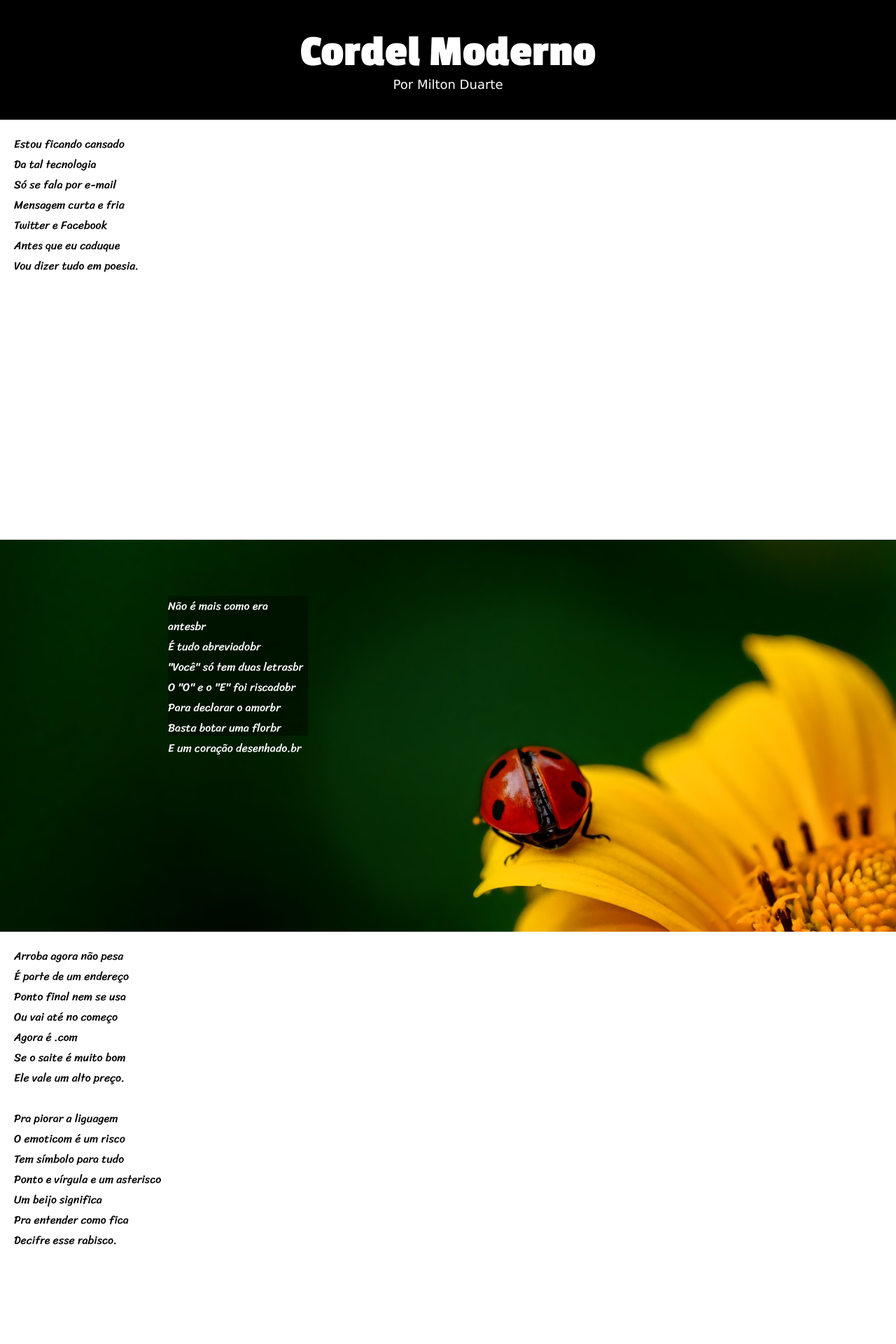
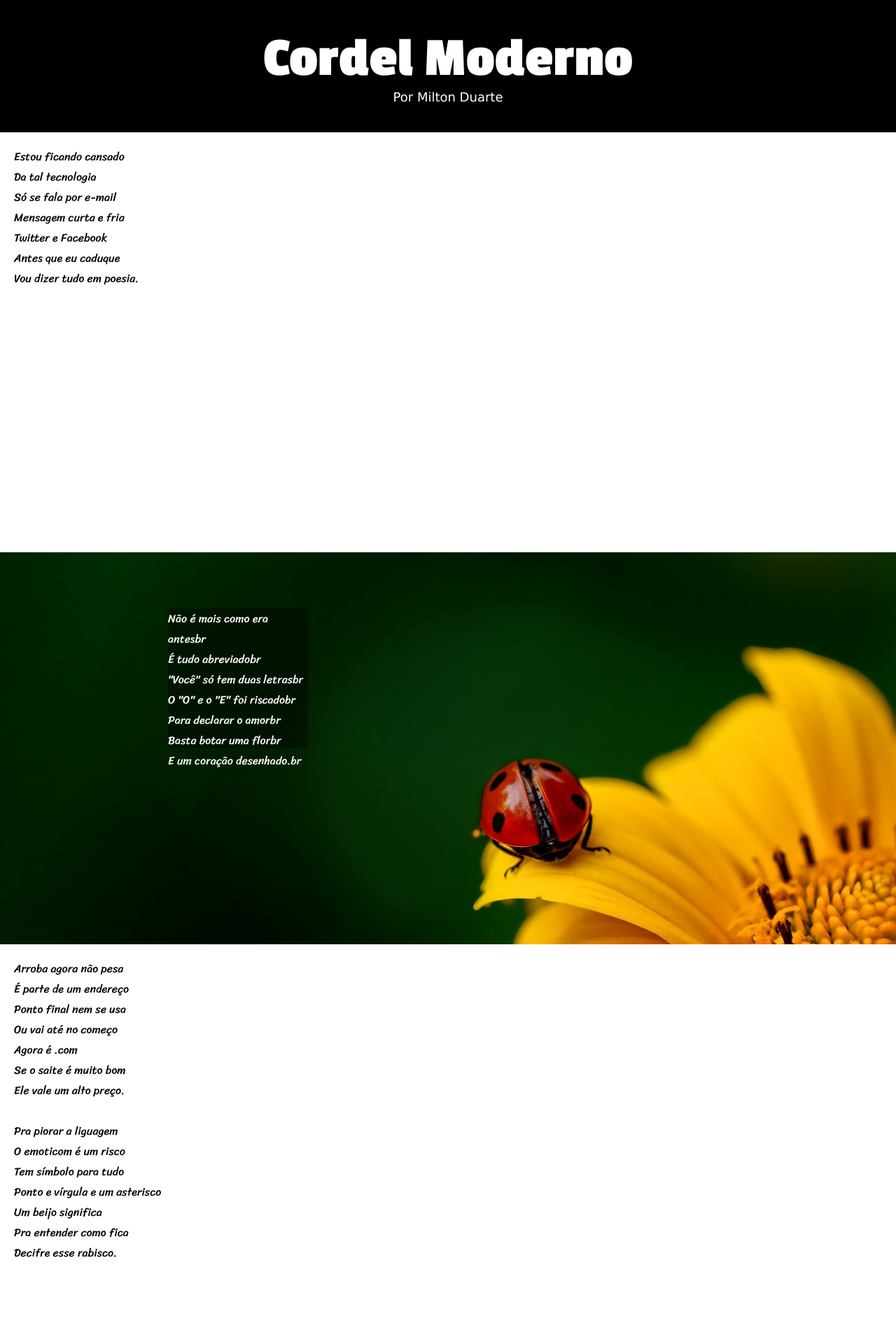
Before and after one commit to oPortela/Curso-HTML-e-CSS, a PHP site: page / in a window 1280 px wide. Shown: the top 1920 px of the page at 70% size. Run offline with PHP 8.4, Linux system fonts and the light colour scheme.

Commit message:
Update style.css

```diff
--- a/desafios/d012/style.css
+++ b/desafios/d012/style.css
@@ -5,6 +5,7 @@
 @import url('https://fonts.googleapis.com/css2?family=Passion+One:wght@400;700;900&display=swap');
 
 :root {
+    --fonte1: Verdana, Geneva, Tahoma, sans-serif;
     --fonte-padrao: 'Passion One';
     --fonte-texto: 'Sriracha';
 }
@@ -15,7 +16,7 @@
 }
 
 header{
-    font-size: 2em;
+    font-size: 2.5em;
     font-family: var(--fonte-padrao);
     color: white;
     background-color: black;
@@ -30,7 +31,6 @@ header > p {
     font-family: Verdana, Geneva, Tahoma, sans-serif;
     font-weight: normal;
     font-size: large;
-
 }
 
 a {
@@ -96,6 +96,7 @@ article > p {
 footer {
     background-color: black;
     text-align: center;
+    padding: 10px;
 }
 
 footer > p {
```
